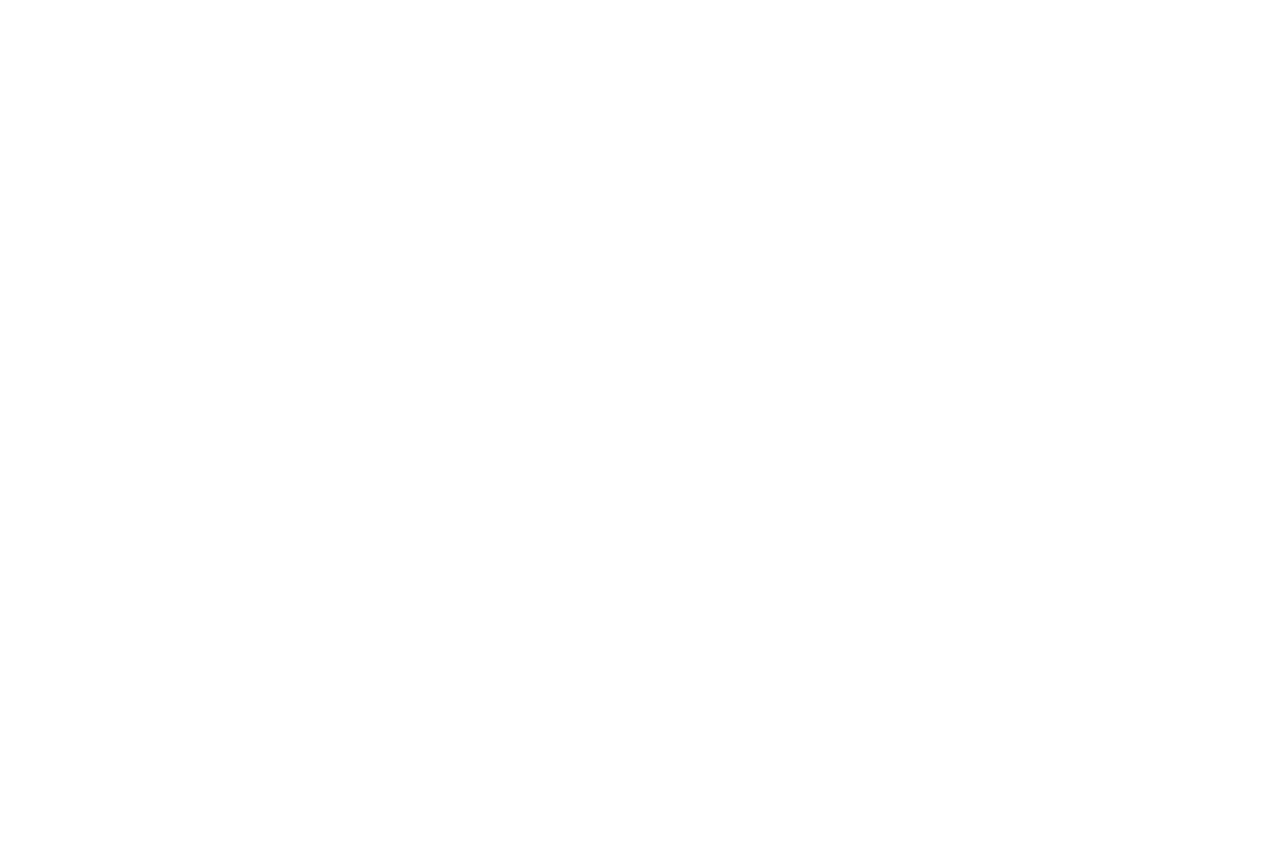
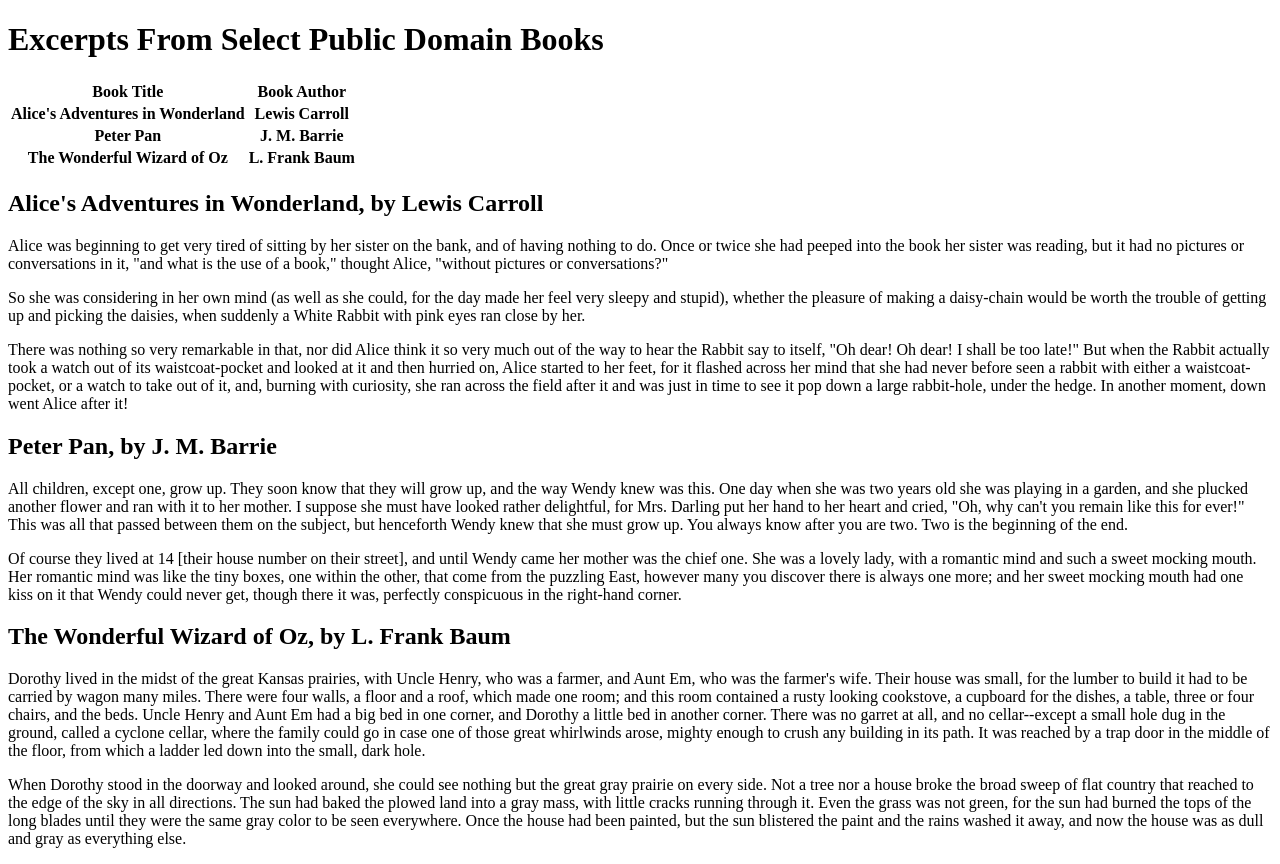
Before and after one commit to phaynes2/lab3, a plain HTML site: page index.html in a window 1280 px wide. Before the commit the page ends 800 px from the top, so only its background shows below. Drawn offline with Linux system fonts and the light colour scheme.

Commit message:
Update index.html

```diff
--- a/index.html
+++ b/index.html
@@ -5,6 +5,44 @@
 	<title>Excerpts From Select Public Domain Books</title>
 </head>
 <body>
+  <h1>Excerpts From Select Public Domain Books</h1>
+	<table>
+		<tr>
+			<th> Book Title </th>
+			<th> Book Author</th>
+		</tr>
+		<tr>
+			<th> Alice's Adventures in Wonderland </th>
+			<th> Lewis Carroll</th>
+		</tr>
+		<tr>
+			<th> Peter Pan  </th>
+			<th> J. M. Barrie</th>
+		</tr>
+		<tr>
+			<th> The Wonderful Wizard of Oz </th>
+			<th> L. Frank Baum</th>
+		</tr>
+	</table>
+	<h2>Alice's Adventures in Wonderland, by Lewis Carroll</h2>
+		<p> Alice was beginning to get very tired of sitting by her sister on the bank, and of having nothing to do. Once or twice she had peeped into the book her sister was reading, but it had no pictures or conversations in it, "and what is the use of a book," thought Alice, "without pictures or conversations?"</P>
+		<p> So she was considering in her own mind (as well as she could, for the day made her feel very sleepy and stupid), whether the pleasure of making a daisy-chain would be worth the trouble of getting up and picking the daisies, when suddenly a White Rabbit with pink eyes ran close by her.					</p>
+		<p>There was nothing so very remarkable in that, nor did Alice think it so very much out of the way to hear the Rabbit say to itself, "Oh dear! Oh dear! I shall be too late!" But when the Rabbit actually took a watch out of its waistcoat-pocket and looked at it and then hurried on, Alice started to her feet,
+		for it flashed across her mind that she had never before seen a rabbit with either a waistcoat-pocket, or a watch to take out of it, and, burning with curiosity, she ran across the field after it and was just in time to see it pop down a large rabbit-hole, under the hedge. In another moment, down went Alice after it! </p>
+	<h2> Peter Pan, by J. M. Barrie	</h2>
+		<p>All children, except one, grow up. They soon know that they will grow up, and the way Wendy knew was this. One day when she was two years old she was playing in a garden, and she plucked another flower and ran with it to her mother. I suppose she must have looked
+		rather delightful, for Mrs. Darling put her hand to her heart and cried, "Oh, why can't you remain like this for ever!" This was all that passed between them on the subject, but henceforth Wendy knew that she must grow up. You always know after you are two. Two is the beginning of the end. </p>
+		<p>Of course they lived at 14 [their house number on their street], and until Wendy came her mother was the chief one. She was a lovely lady, with a romantic mind and such a sweet mocking mouth. Her romantic mind was like the tiny boxes,
+		one within the other, that come from the puzzling East, however many you discover there is always one more; and her sweet mocking mouth had one kiss on it that Wendy could never get, though there it was, perfectly conspicuous in the right-hand corner. </p>
+	<h2>The Wonderful Wizard of Oz, by L. Frank Baum</h2>
+		<p>Dorothy lived in the midst of the great Kansas prairies, with Uncle Henry, who was a farmer, and Aunt Em, who was the farmer's wife.
+		Their house was small, for the lumber to build it had to be carried by wagon many miles.  There were four walls, a floor and a roof, which made one room; and this room contained a rusty looking cookstove, a cupboard for the dishes,
+		a table, three or four chairs, and the beds.  Uncle Henry and Aunt Em had a big bed in one corner, and Dorothy a little bed in another corner.  There was no garret at all, and no cellar--except a small hole dug in the ground, called a
+		cyclone cellar, where the family could go in case one of those great whirlwinds arose, mighty enough to crush any building in its path.  It was reached by a trap door in the middle of the floor, from which a ladder led down into the small, dark hole. </p>
+		<p> When Dorothy stood in the doorway and looked around, she could see nothing but the great gray prairie on every side.  Not a tree nor a house broke the broad sweep of flat country that reached to the edge of the sky in all directions.
+		The sun had baked the plowed land into a gray mass, with little cracks running through it.  Even the grass was not green, for the sun had burned the tops of the long blades until they were the same gray color to be seen everywhere.
+		Once the house had been painted, but the sun blistered the paint and the rains washed it away, and now the house was as dull and gray as everything else.		</p>
+
 
 
 </body>
```
